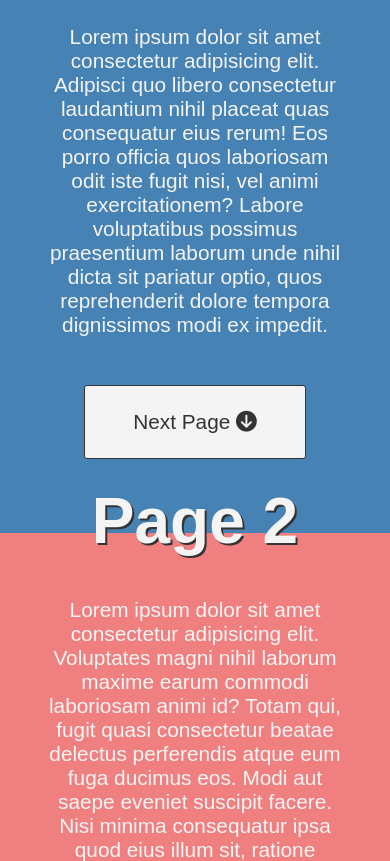
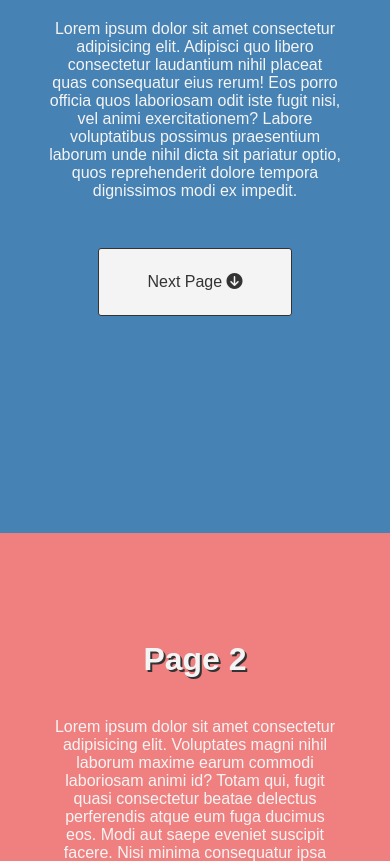
Before and after one commit to JackPlayer/ModernHTMLAndCSS, a plain HTML site: page Presentation Website/index.html in a window 390 px wide. Shown: the part 311-1172 px from the top of the page. Drawn offline with Linux system fonts and the light colour scheme.

Commit message:
Adjusted mobile styling

```diff
--- a/Presentation Website/css/styles.css
+++ b/Presentation Website/css/styles.css
@@ -114,3 +114,18 @@ header.page p {
         transform: translateX(0);
     }
 }
+
+
+@media(max-width: 812px) {
+    .page h1 {
+        font-size: 2rem;
+    }
+
+    .page p {
+        font-size: 1rem;
+    }
+
+    .btn {
+        font-size: 1rem;
+    }
+}
```
